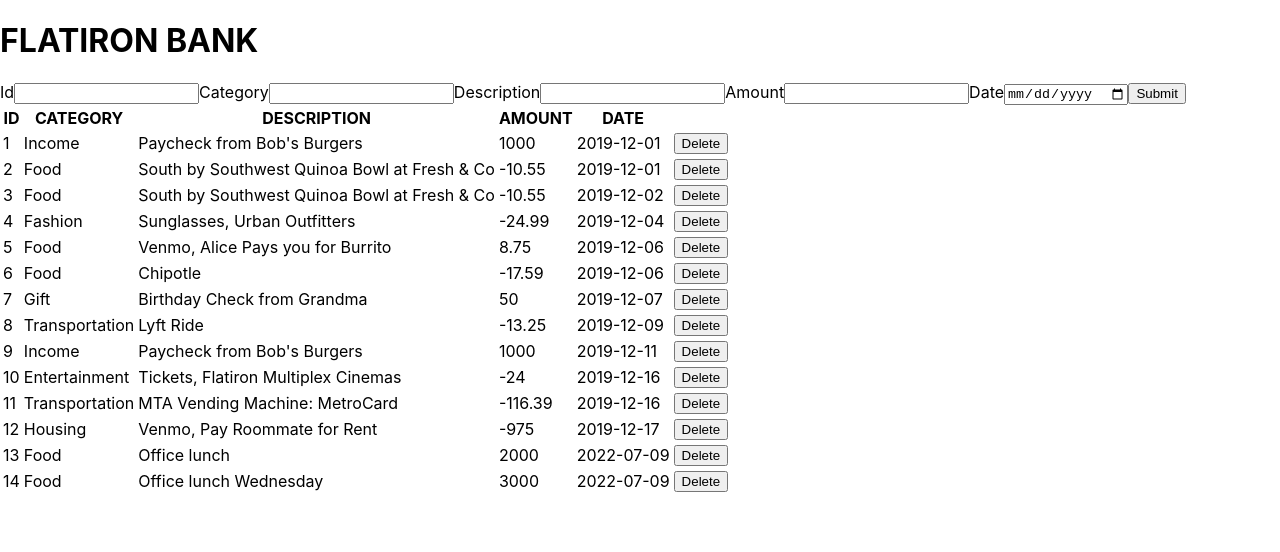
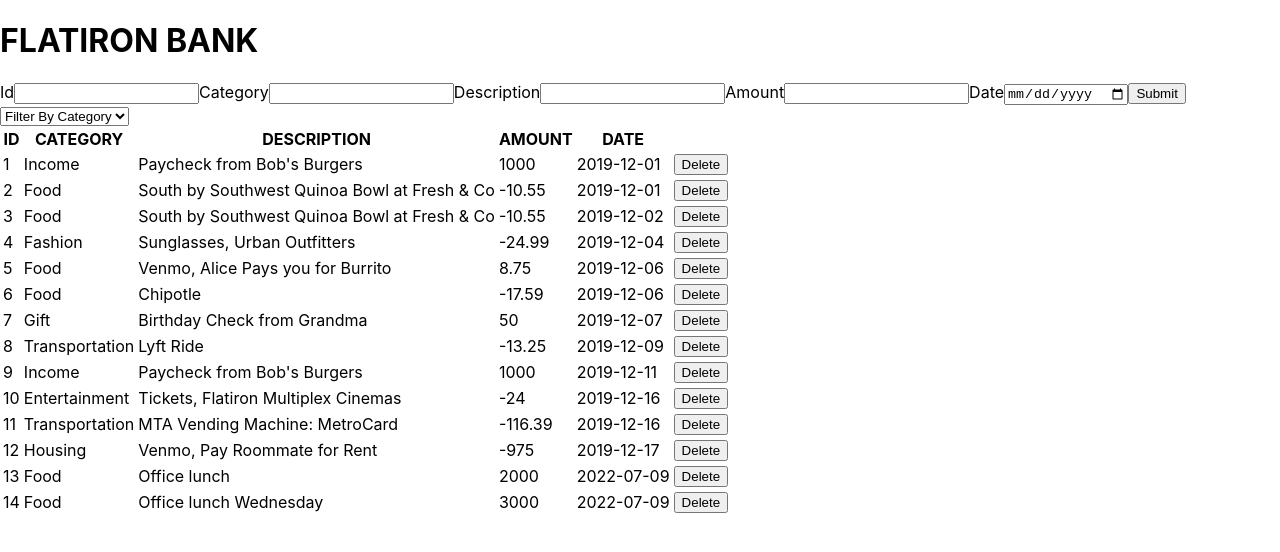
Before and after one commit to Gaitano123/phase2flatironbank, a React (Create React App) app: page / in a window 1280 px wide. Shown: the top 552 px of the page. Built offline with nearby package versions, Linux system fonts and the light colour scheme; data requests are answered from the project's data file.

Commit message:
Created the select option for filtering

```diff
--- a/src/Components/Table.js
+++ b/src/Components/Table.js
@@ -1,14 +1,32 @@
-import React from "react";
-// import Delete from "./Delete";
+import React, {useState} from "react";
 
 function Table(props){
   const transactions = props.transactions;
+  const [selectCategory, setSelectCategory] = useState("All")
 
-  // function handleDelete(){
-  //   console.log(`handleDelete ${transactions.id}`)
-  // }
+  function handleFilterCategory(event){
+    setSelectCategory(event.target.value)
+  }
+
+  const filteredTransactions =
+   selectCategory === "All"
+   ? transactions
+   : transactions.filter((
+    (transaction) => transaction.category === selectCategory
+   ))
 
     return(
+      <div>
+        <select value={selectCategory} onChange={handleFilterCategory}>
+          <option value="All">Filter By Category</option>
+          <option value="Income">Income</option>
+          <option value="Food">Food</option>
+          <option value="Fashion">Fashion</option>
+          <option value="Gift">Gift</option>
+          <option value="Transportation">Transportation</option>
+          <option value="Entertainment">Entertainment</option>
+          <option value="Housing">Housing</option>
+        </select>
         <table>
           <thead>
               <tr>
@@ -19,9 +37,9 @@ function Table(props){
                   <th>DATE</th>
               </tr>
           </thead>
-          {Array.isArray(transactions) && transactions.length > 0 ? (
+          {Array.isArray(filteredTransactions) && filteredTransactions.length > 0 ? (
               <tbody>
-                {transactions.map(transaction => (
+                {filteredTransactions.map(transaction => (
                   <tr key={transaction.id}>
                     <td>{transaction.id}</td>
                     <td>{transaction.category}</td>
@@ -41,6 +59,7 @@ function Table(props){
           )}
 
         </table>
+      </div>
     )
 }
 
```
Also changed, not shown: src/Components/Search.js (+18 -0 lines).
